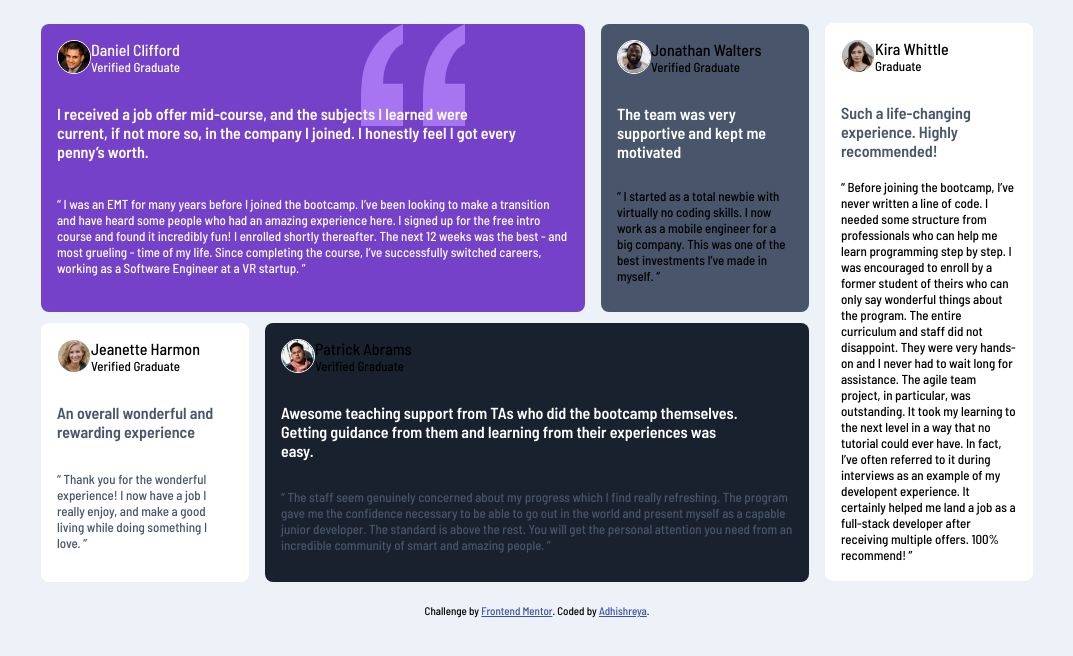
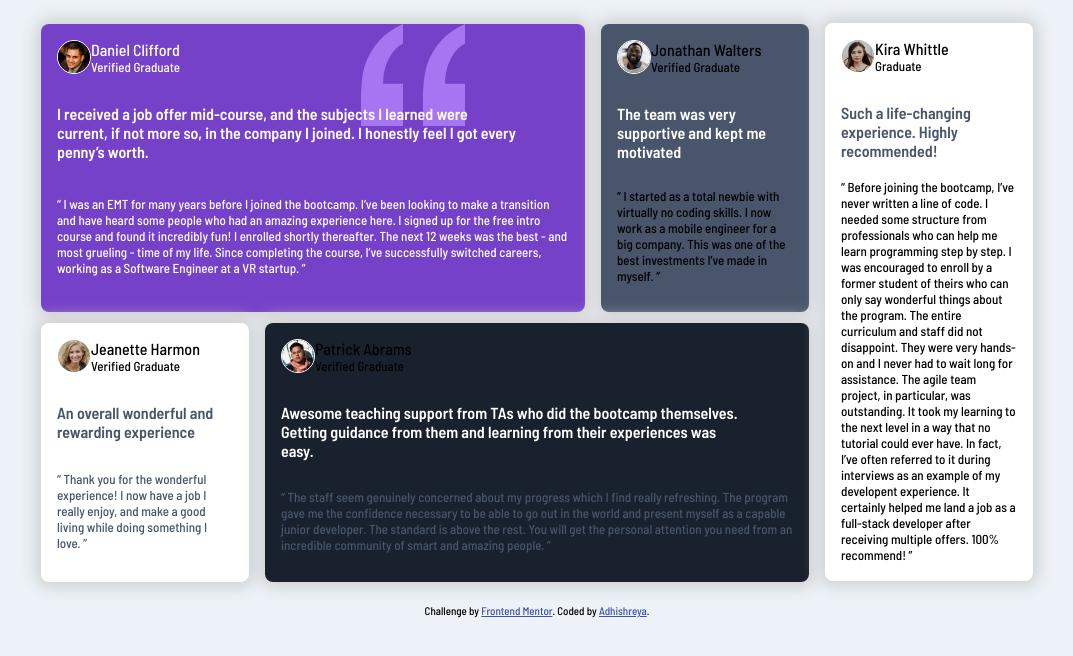
Before and after one commit to Adhishreya/testimonials-grid-section-main, a plain HTML site: page index.html in a window 1280 px wide. Shown: the whole page, without its empty margins (103-1176 px from the left). Drawn offline with Linux system fonts and the light colour scheme.

Commit message:
Update style.css

```diff
--- a/style.css
+++ b/style.css
@@ -95,6 +95,7 @@ body
 .first,.second,.third,.fourth,.fifth
 {
     display: flex;
+    box-shadow: 0rem 0rem 1rem 0.3rem hsl(0, 0%, 81%);
 }
 /* img
 {
```
